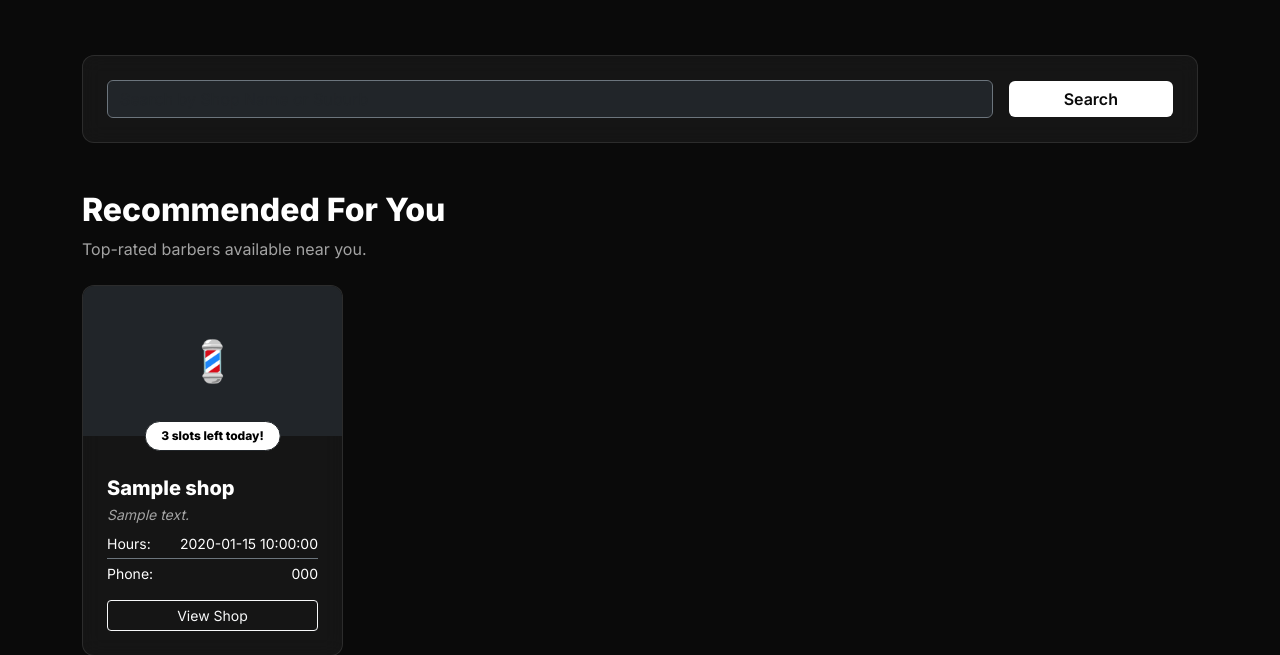
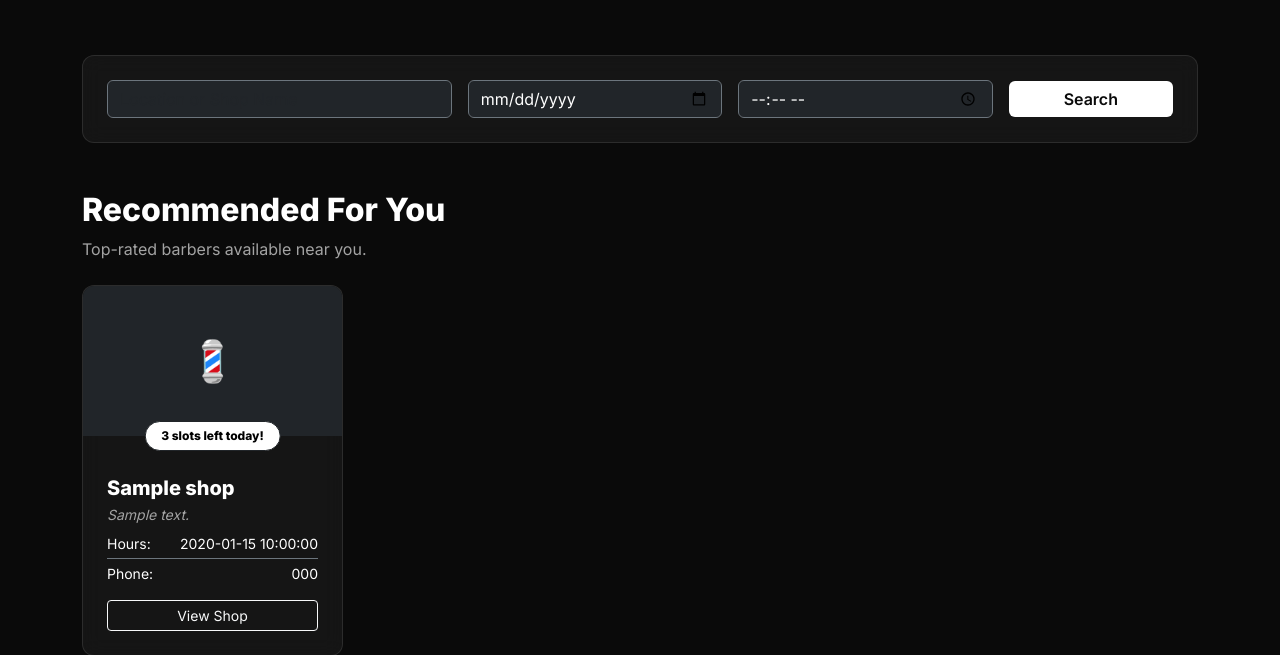
Before and after one commit to Pritam006/final_lazy_barber, a PHP site: page /shops.php in a window 1280 px wide. Shown: the part 57-712 px from the top of the page. Run offline with PHP 8.4, Linux system fonts and the light colour scheme; tables that the repository leaves empty or names only in its code hold one stand-in row (values such as "Sample post").

Commit message:
Updated shop details, connection port, and improved search filtering

```diff
--- a/config/database.php
+++ b/config/database.php
@@ -5,9 +5,10 @@
 $db   = 'lazy_barber';
 $user = 'root';
 $pass = '';
+$port = '3307';
 $charset = 'utf8mb4';
 
-$dsn = "mysql:host=$host;dbname=$db;charset=$charset";
+$dsn = "mysql:host=$host;port=$port;dbname=$db;charset=$charset";
 $options = [
     PDO::ATTR_ERRMODE            => PDO::ERRMODE_EXCEPTION,
     PDO::ATTR_DEFAULT_FETCH_MODE => PDO::FETCH_ASSOC,
--- a/shops.php
+++ b/shops.php
@@ -3,26 +3,61 @@
 require_once 'config/database.php';
 include 'includes/header.php';
 // Handle search
-$searchQuery = $_GET['search'] ?? '';
-$searchParam = "%$searchQuery%";
+$searchLoc = $_GET['location'] ?? '';
+$searchDate = $_GET['date'] ?? '';
+$searchTime = $_GET['time'] ?? '';
 
 // Fetch shops
-if (!empty($searchQuery)) {
-    $stmt = $pdo->prepare("SELECT shopid, name, address, suburb, open_time, phone FROM SHOPS WHERE is_active = 1 AND (name LIKE ? OR suburb LIKE ?)");
-    $stmt->execute([$searchParam, $searchParam]);
-} else {
-    // Show 5 recommendations
-    $stmt = $pdo->query("SELECT shopid, name, address, suburb, open_time, phone FROM SHOPS WHERE is_active = 1 LIMIT 5");
+$sql = "SELECT shopid, name, address, suburb, open_time, phone FROM SHOPS WHERE is_active = 1";
+$params = [];
+
+if (!empty($searchLoc)) {
+    $sql .= " AND (name LIKE ? OR suburb LIKE ? OR address LIKE ?)";
+    $params[] = "%$searchLoc%";
+    $params[] = "%$searchLoc%";
+    $params[] = "%$searchLoc%";
 }
+
+if (!empty($searchDate) && !empty($searchTime)) {
+    // Filter shops that have at least one barber available at the given date and time
+    $sql .= " AND shopid IN (
+        SELECT shopid FROM USERS
+        WHERE role = 'barber' AND is_active = 1
+        AND userid NOT IN (
+            SELECT barberid FROM appointments
+            WHERE appointment_date = ? AND time_slot = ? AND status != 'cancelled'
+        )
+    )";
+    // Ensure time has seconds for exact match in DB if needed, though HTML time input usually omits seconds if 00
+    $timeParam = (strlen($searchTime) == 5) ? $searchTime . ':00' : $searchTime;
+    $params[] = $searchDate;
+    $params[] = $timeParam;
+}
+
+if (empty($searchLoc) && empty($searchDate) && empty($searchTime)) {
+    $sql .= " LIMIT 5";
+}
+
+$stmt = $pdo->prepare($sql);
+$stmt->execute($params);
 $shops = $stmt->fetchAll();
+
+$isSearch = (!empty($searchLoc) || !empty($searchDate) || !empty($searchTime));
+
 ?>
 
 <div class="container py-5 mt-5">
     <!-- Search / Filter Bar -->
     <div class="glass-card p-4 mb-5 sticky-top mt-3" style="z-index: 1020; top: 70px;">
         <form method="GET" action="shops.php" class="row g-3 align-items-center">
-            <div class="col-md-10">
-                <input type="text" name="search" class="form-control bg-dark text-white border-secondary" placeholder="Search by Shop Name or Suburb" value="<?php echo htmlspecialchars($searchQuery); ?>">
+            <div class="col-md-4">
+                <input type="text" name="location" class="form-control bg-dark text-white border-secondary" placeholder="Location or Shop Name" value="<?php echo htmlspecialchars($searchLoc); ?>">
+            </div>
+            <div class="col-md-3">
+                <input type="date" name="date" class="form-control bg-dark text-white border-secondary" value="<?php echo htmlspecialchars($searchDate); ?>">
+            </div>
+            <div class="col-md-3">
+                <input type="time" name="time" class="form-control bg-dark text-white border-secondary" value="<?php echo htmlspecialchars($searchTime); ?>">
             </div>
             <div class="col-md-2">
                 <button type="submit" class="btn btn-primary-custom w-100">Search</button>
@@ -32,8 +67,8 @@
 
     <!-- Recommendations -->
     <div class="mb-4">
-        <h2 class="fw-bold text-white"><?php echo !empty($searchQuery) ? "Search Results for '" . htmlspecialchars($searchQuery) . "'" : "Recommended For You"; ?></h2>
-        <?php if(empty($searchQuery)): ?>
+        <h2 class="fw-bold text-white"><?php echo $isSearch ? "Search Results" : "Recommended For You"; ?></h2>
+        <?php if(!$isSearch): ?>
         <p class="text-grey">Top-rated barbers available near you.</p>
         <?php endif; ?>
     </div>
```
Also changed, not shown: update_shops.php (added, +22 -0 lines).
